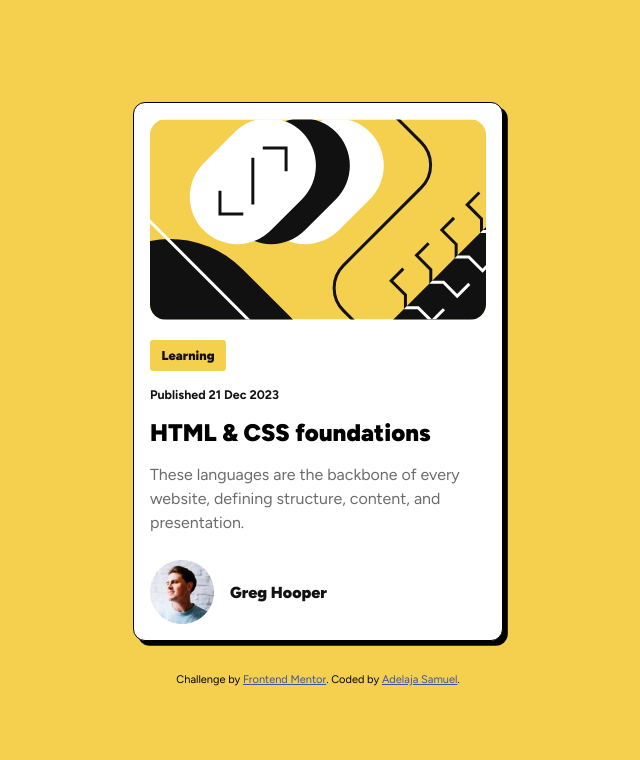
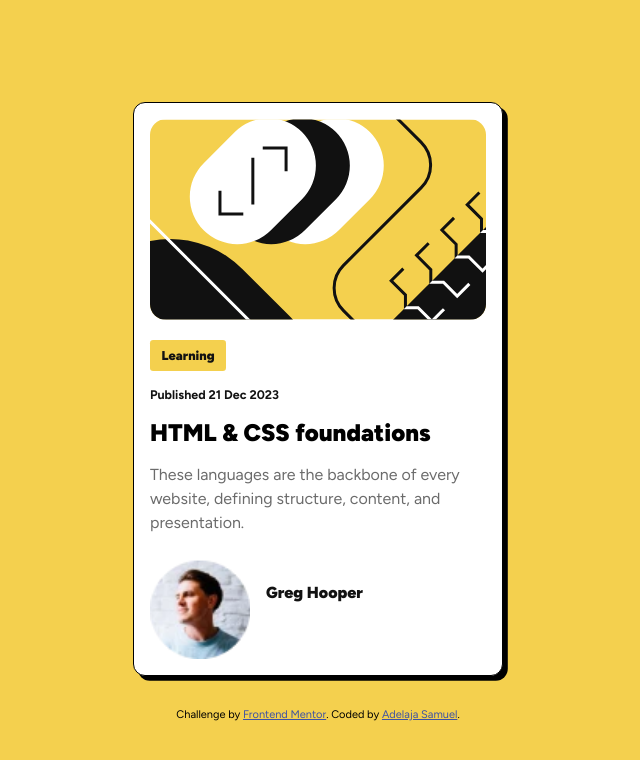
Before and after one commit to samuel-faith/Blog-preview-card, a plain HTML site: page index.html in a window 1280 px wide. Shown: the whole page, without its empty margins (322-962 px from the left). Drawn offline with Linux system fonts and the light colour scheme.

Commit message:
Avatar size fixing

```diff
--- a/styles.css
+++ b/styles.css
@@ -84,6 +84,11 @@ h3:hover {
      color: #121212;
  }
 
+ .profile img {
+    width: 100px;
+    height: 100px;
+ }
+
 .attribution {
     margin-top: 2rem;
     font-size: 11px;
```
